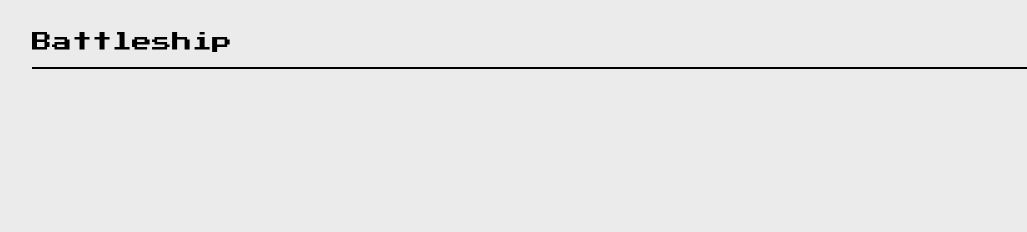
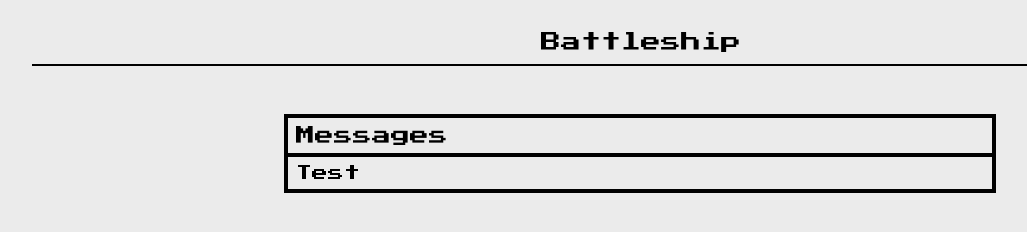
Before and after one commit to vbelmonte/battleship, a website: page index.html in a window 1280 px wide. Shown: the whole page, without its empty margins (0-1027 px from the left). Drawn offline with Linux system fonts and the light colour scheme.

Commit message:
Implement header and message container. Set up font styles.

```diff
--- a/index.html
+++ b/index.html
@@ -18,7 +18,14 @@
       </div>
     </header>
     <main>
-
+      <div id="message-container">
+        <div class="div-header">
+          <h6>Messages</h6>
+        </div>
+        <div id="messages">
+          <p>Test</p>
+        </div>
+      </div>
     </main>
   </div>
 </body>
--- a/styles.css
+++ b/styles.css
@@ -55,11 +55,41 @@
   --off-white: #EBEBEB;
 }
 
+h1 {
+  font-size: 3rem;
+}
+
+h2 {
+  font-size: 2.5rem;
+}
+
+h3 {
+  font-size: 2.0625rem;
+}
+
+h4 {
+  font-size: 1.75rem;
+}
+
+h5 {
+  font-size: 1.4375rem;
+}
+
+h6 {
+  font-size: 1.1875rem;
+}
+
 body {
   padding: 2rem;
+  font-family: "Press Start 2P", system-ui;
   font-size: 16px;
 
   background-color: var(--off-white);
+}
+
+div.centered {
+  display: flex;
+  justify-content: center;
 }
 
 header {
@@ -70,3 +100,24 @@
 header img {
   height: 1.25rem;
 }
+
+main {
+  display: flex;
+  justify-content: center;
+  padding: 3rem;
+}
+
+.div-header {
+  border-bottom: solid 4px var(--black);
+}
+
+
+#message-container {
+  flex: 1;
+  max-width: 44rem;
+  border: solid 4px var(--black);
+}
+
+#message-container div {
+  padding: 0.5rem;
+}
```
